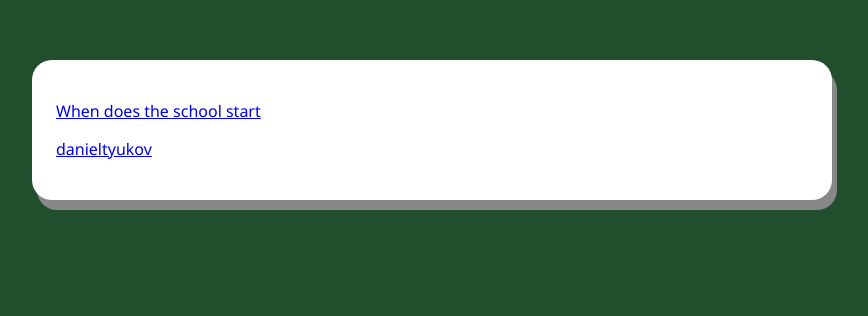
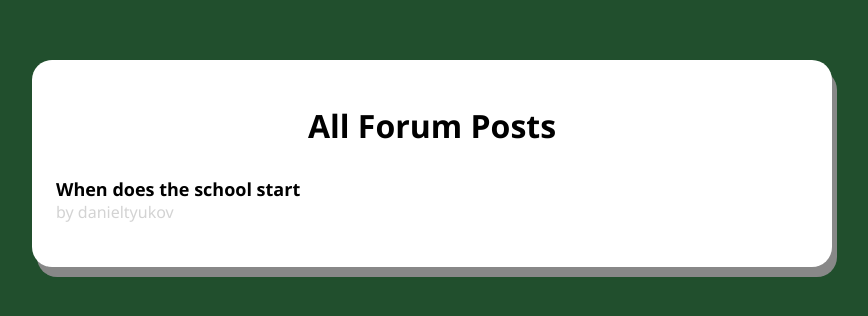
Before and after one commit to danieltyukov/aspire-school-forum, a Django app: page / in a window 1280 px wide. Shown: the top 316 px of the page, without its empty margins (208-1076 px from the left). Run offline with Django 3.2, Linux system fonts and the light colour scheme; data comes from the database, SQL or seed files in the repository.

Commit message:
some more home page updates

```diff
--- a/main/static/css/style.css
+++ b/main/static/css/style.css
@@ -6,6 +6,10 @@ body {
 
 *, *::after, *::before {
     box-sizing: border-box;
+}
+
+a {
+    text-decoration: none;
 }
 
 .main {
@@ -17,3 +21,34 @@ body {
 
     box-shadow: 5px 10px #888888;
 }
+
+.page {
+    display: flex;
+    flex-direction: column;
+}
+
+.title {
+    margin: 20px auto 30px auto;
+    font-weight: 900;
+}
+
+.question-list-item {
+    margin-bottom: 20px;
+}
+
+.question-list-item a:hover {
+    text-decoration: underline;
+    color: black;
+}
+
+.question-list-item-title {
+    color: black;
+    font-size: 18px;
+    font-weight: 900;
+    margin: 0;
+}
+
+.question-list-item-author {
+    color: lightgray;
+    margin: 0;
+}
--- a/main/templates/homePage.html
+++ b/main/templates/homePage.html
@@ -1,12 +1,16 @@
 {% extends 'layouts/page.html' %}
 
 {% block content %}
+<div class="page">
+  <h1 class="title">All Forum Posts</h1>
+
   {% for question in questions %}
   <div class="question-list-item">
     <a href="{% url 'question' question.id %}">
       <p class="question-list-item-title">{{question.title}}</p>
-    <p class="question-list-item-author">{{question.author.username}}</p>
+      <p class="question-list-item-author"> by {{question.author.username}}</p>
     </a>
   </div>
   {% endfor %}
+</div>
 {% endblock %}
--- a/main/templates/layouts/page.html
+++ b/main/templates/layouts/page.html
@@ -6,7 +6,7 @@
     <meta http-equiv="X-UA-Compatible" content="IE=edge">
     <meta name="viewport" content="width=device-width, initial-scale=1.0">
     <link rel="stylesheet" type="text/css" href="{% static 'css/style.css' %}?{% now "U" %}"/>
-    <title></title>
+    <title>Aspire School Forum</title>
 </head>
 <body>
     <div class="main">
```
Lines whose indentation alone changed are shown as unchanged.
